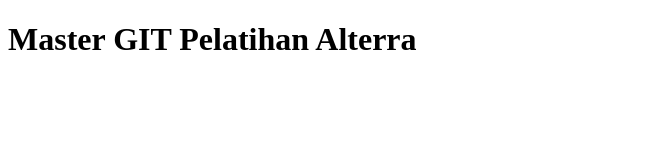
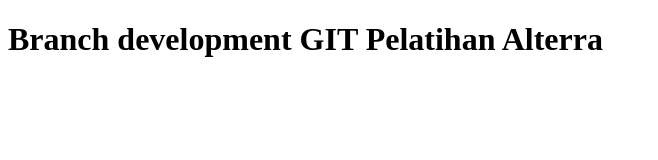
Before and after one commit to gerakanamalindonesia/pelatihan-github, a plain HTML site: page index.html in a window 1280 px wide. Shown: the whole page, without its empty margins (0-658 px from the left). Drawn offline with Linux system fonts and the light colour scheme.

Commit message:
initial commit development branch

```diff
--- a/index.html
+++ b/index.html
@@ -7,6 +7,6 @@
     <title>Document</title>
 </head>
 <body>
-    <h1>Master GIT Pelatihan Alterra</h1>
+    <h1>Branch development GIT Pelatihan Alterra</h1>
 </body>
 </html>
```
